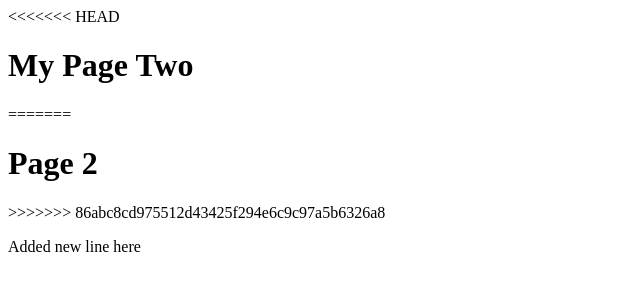
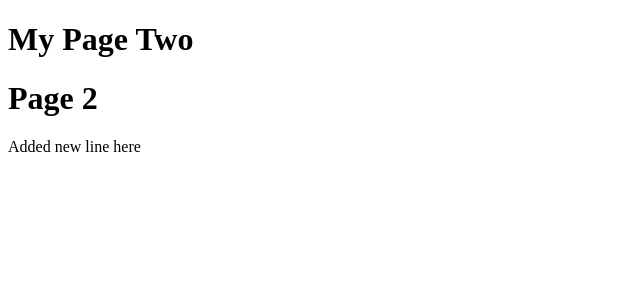
Before and after one commit to kunxin-chor/dwad20-git-demo, a plain HTML site: page page2.html in a window 1280 px wide. Shown: the whole page, without its empty margins (0-640 px from the left). Drawn offline with Linux system fonts and the light colour scheme.

Commit message:
Updated page2.html

```diff
--- a/page2.html
+++ b/page2.html
@@ -7,11 +7,8 @@
     <title>Document</title>
 </head>
 <body>
-<<<<<<< HEAD
     <h1>My Page Two</h1>
-=======
     <h1>Page 2</h1>
->>>>>>> 86abc8cd975512d43425f294e6c9c97a5b6326a8
     <p>Added new line here</p>
 </body>
 </html>
```
